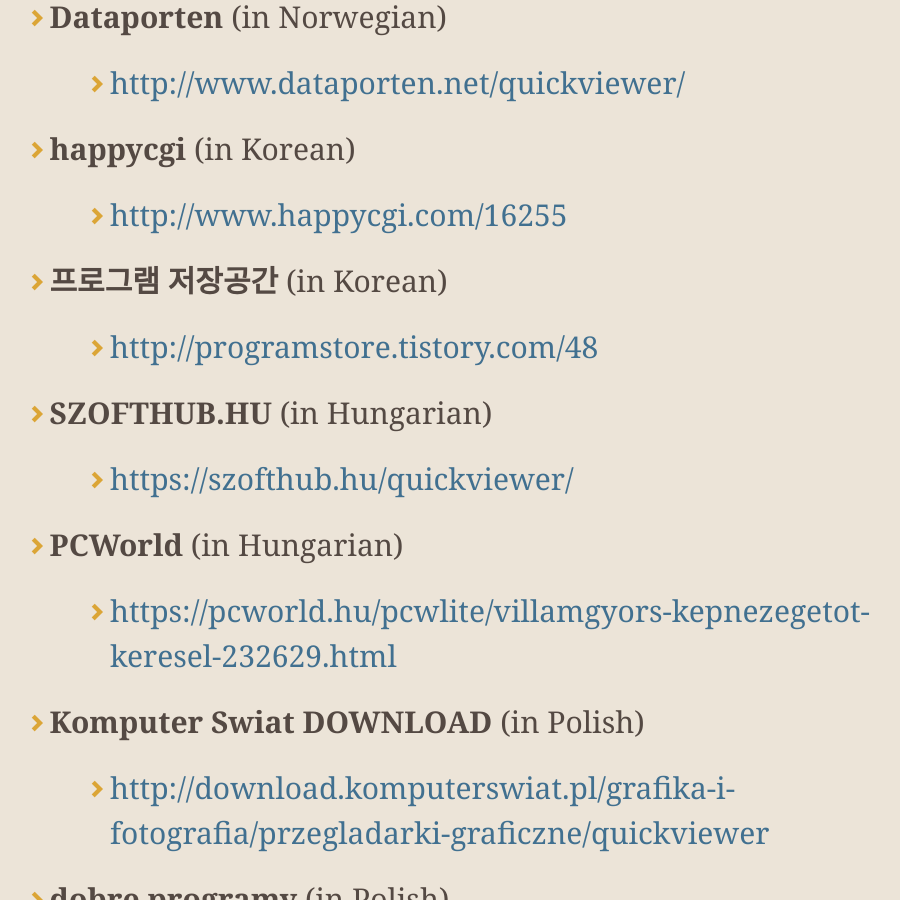
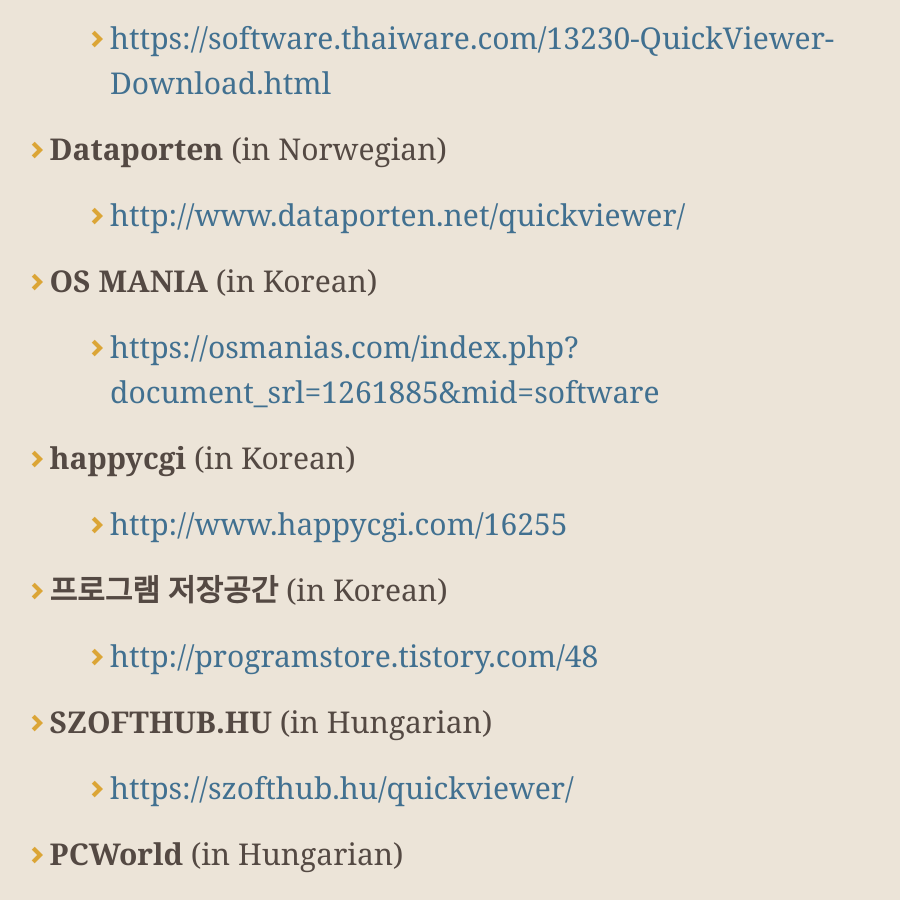
Before and after one commit to kanryu/quickviewer, a Jekyll site: the page built from docs/index.md, in a window 1280 px wide and 900 px high, scrolled down 8652 px. Shown: the whole window, without its empty margins (179-1079 px from the left). Built offline with Jekyll 4.4.1, drawn with Linux system fonts in a browser that asks for light colours; nearby versions of some CDN libraries; comment, search, counter and statistics services are not loaded; our own code applies the rules of GitHub Pages for plain Markdown files; some of the changed text lies outside the part shown.

Commit message:
Update index.md

```diff
--- a/docs/index.md
+++ b/docs/index.md
@@ -101,6 +101,8 @@ You can also clone the latest source code from **[this repository.](https://gith
     - [http://www.01net.com/telecharger/windows/Multimedia/albmums_et_visionneuses/fiches/140048.html](http://www.01net.com/telecharger/windows/Multimedia/albmums_et_visionneuses/fiches/140048.html)
 - **paperblog** (in French)
     - [http://www.paperblog.fr/8518927/quickviewer/](http://www.paperblog.fr/8518927/quickviewer/)
+- **软件No1** (in Simplified Chinese)
+    - [http://www.rjno1.com/best/p/2967-quickviewer.html](http://www.rjno1.com/best/p/2967-quickviewer.html)
 - **快乐无极** (in Simplified Chinese)
     - [http://www.oyksoft.com/soft/46227.html](http://www.oyksoft.com/soft/46227.html)
 - **ZEGMONET** (in Turkish)
@@ -131,6 +133,8 @@ You can also clone the latest source code from **[this repository.](https://gith
     - [https://software.thaiware.com/13230-QuickViewer-Download.html](https://software.thaiware.com/13230-QuickViewer-Download.html)
 - **Dataporten** (in Norwegian)
     - [http://www.dataporten.net/quickviewer/](http://www.dataporten.net/quickviewer/)
+- **OS MANIA** (in Korean)
+    - [https://osmanias.com/index.php?document_srl=1261885&mid=software](https://osmanias.com/index.php?document_srl=1261885&mid=software)
 - **happycgi** (in Korean)
     - [http://www.happycgi.com/16255](http://www.happycgi.com/16255)
 - **프로그램 저장공간** (in Korean)
@@ -149,7 +153,8 @@ You can also clone the latest source code from **[this repository.](https://gith
     - [https://www.geogeo.gr/index.php?topic=1787.0](https://www.geogeo.gr/index.php?topic=1787.0)
 - **BUG ONLINE** (in Croatian or Bosnian)
     - [http://www.bug.hr/program/quickviewer-102/97548.aspx](http://www.bug.hr/program/quickviewer-102/97548.aspx)
-
+- **Žive.sk** (in Slovak)
+    - [https://www.zive.sk/clanok/128715/novy-softver-expresny-prehliadac-fotiek-vynoveny-kancelarsky-balik/](https://www.zive.sk/clanok/128715/novy-softver-expresny-prehliadac-fotiek-vynoveny-kancelarsky-balik/)
 
 Thanks for reviewers! :)
 
```
